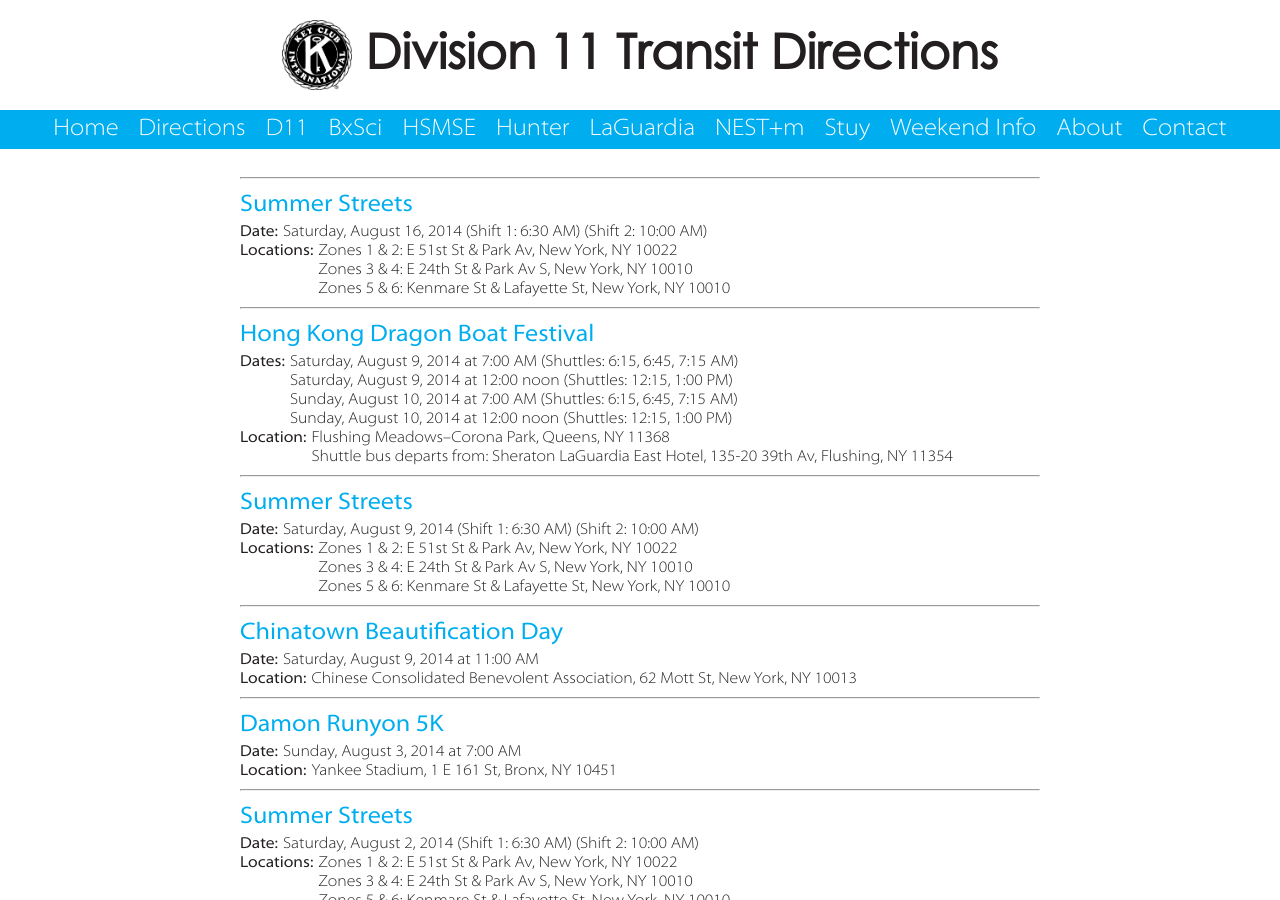
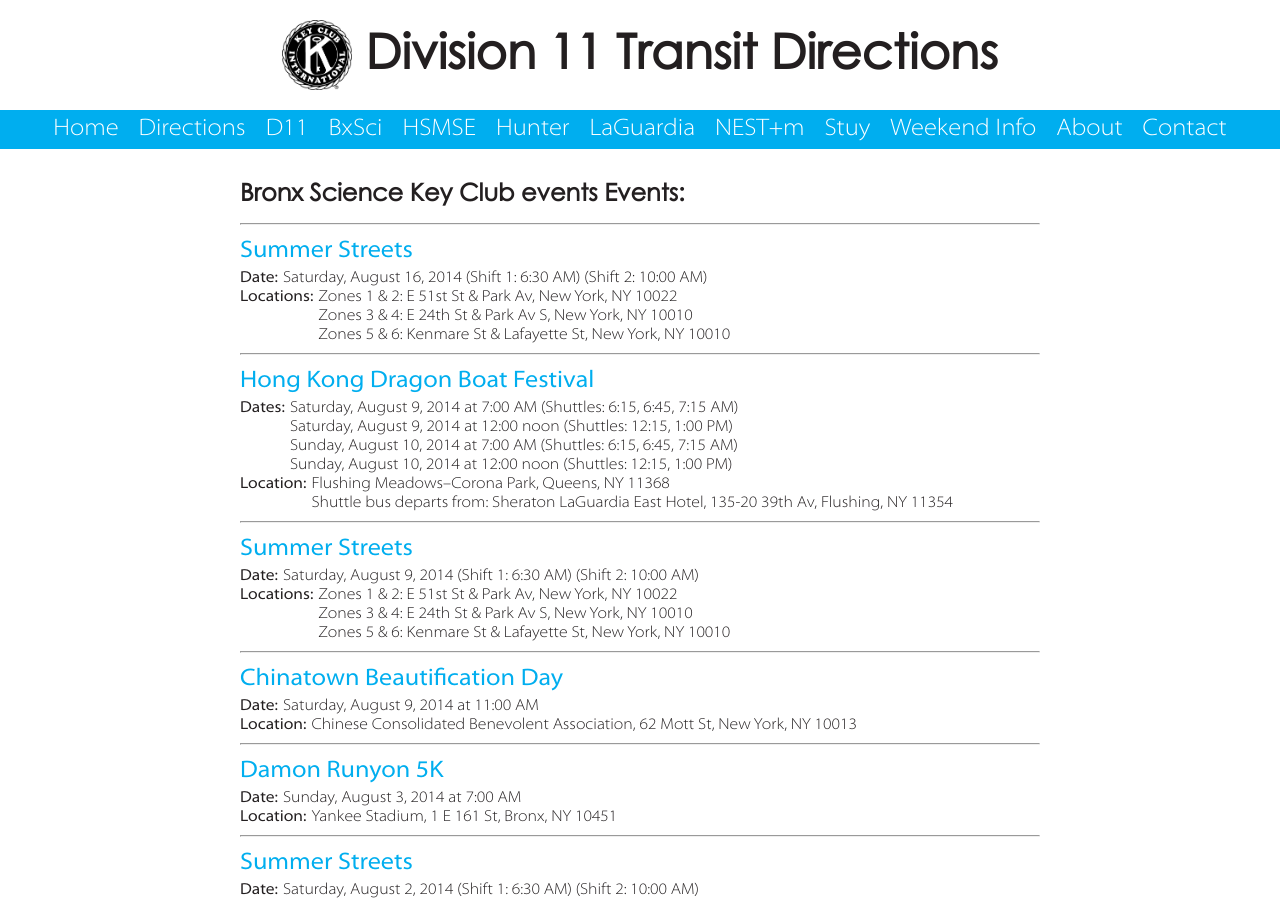
Before and after one commit to d11directions/d11directions.github.io, a Jekyll site: the page built from bxsci/events/index.html, in a window 1280 px wide and 900 px high. Built offline with Jekyll 4.4.1, drawn with Linux system fonts in a browser that asks for light colours; some of the changed text lies outside the part shown.

Commit message:
[Redesign] Add club all layout to pages

```diff
--- a/bxsci/events/index.html
+++ b/bxsci/events/index.html
@@ -1,8 +1,8 @@
 ---
-layout: default
+layout: club_all
 title: Bronx Science Key Club events
+website: http://bxscikeyclub.weebly.com/
 ---
-<hr align="LEFT">
 {% for tag in site.tags.bxsci %}
   <p><span class="index_title"><a href="{{ tag.url }}">{{ tag.title }}</a></span><br>
   <table><tbody>
```
